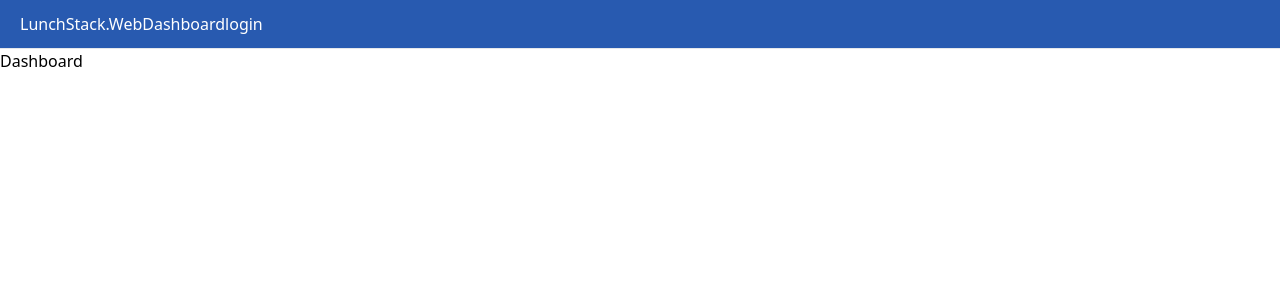
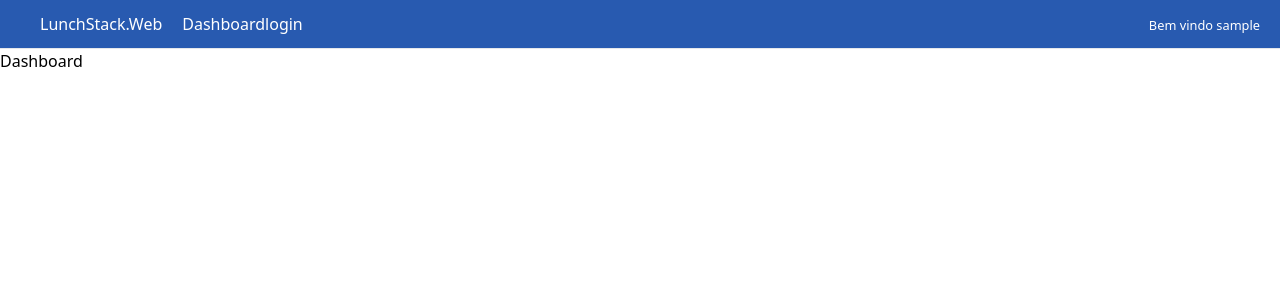
Before and after one commit to gabeFrancisco/LunchStack.Web, a React (Vite) app: page /dashboard in a window 1280 px wide. Shown: the top 300 px of the page. Built offline with nearby package versions, Linux system fonts and the light colour scheme; sample sign-in values are in the browser's storage.

Commit message:
added username on Header component

```diff
--- a/src/components/Header/Header.tsx
+++ b/src/components/Header/Header.tsx
@@ -1,9 +1,12 @@
 import { Link } from "react-router-dom";
+import authService from "../../service/authService";
 
 function Header() {
+  const user = authService.getUser();
   return (
-    <header className="flex flex-row px-5 py-3 text-white border-b bg-primary">
-      <h1>LunchStack.Web</h1>
+    <header className="flex flex-row justify-between px-5 py-3 text-white border-b bg-primary">
+      <div className="flex flex-row ">
+        <h1 className="mx-5">LunchStack.Web</h1>
         <ul className="flex flex-row">
           <li>
             <Link to={`dashboard`}>Dashboard</Link>
@@ -12,6 +15,11 @@ function Header() {
             <Link to={`login`}>login</Link>
           </li>
         </ul>
+
+      </div>
+        <div>
+          <small>Bem vindo {user?.username}</small>
+        </div>
     </header>
   );
 }
--- a/src/pages/login.tsx
+++ b/src/pages/login.tsx
@@ -1,8 +1,15 @@
 import { useFormik } from "formik";
 import { useAppDispatch } from "../store/store";
 import { fetchLogin } from "../store/slices/authSlice";
+import authService from "../service/authService";
+import { Navigate } from "react-router-dom";
 
 function LoginPage() {
+  const auth = authService.checkAuth()
+  if(auth){
+    return <Navigate to="/dashboard"/>
+  }
+
   const dispatch = useAppDispatch();
   const formik = useFormik({
     initialValues: {
--- a/src/service/authService.ts
+++ b/src/service/authService.ts
@@ -17,7 +17,7 @@ const saveUser = (user: User) => {
   }
 };
 
-const getUser = (): string | null => {
+const getUser = (): User | null => {
   const user = JSON.parse(localStorage.getItem("user") || "{}");
   return user;
 };
```
Lines whose indentation alone changed are shown as unchanged.
